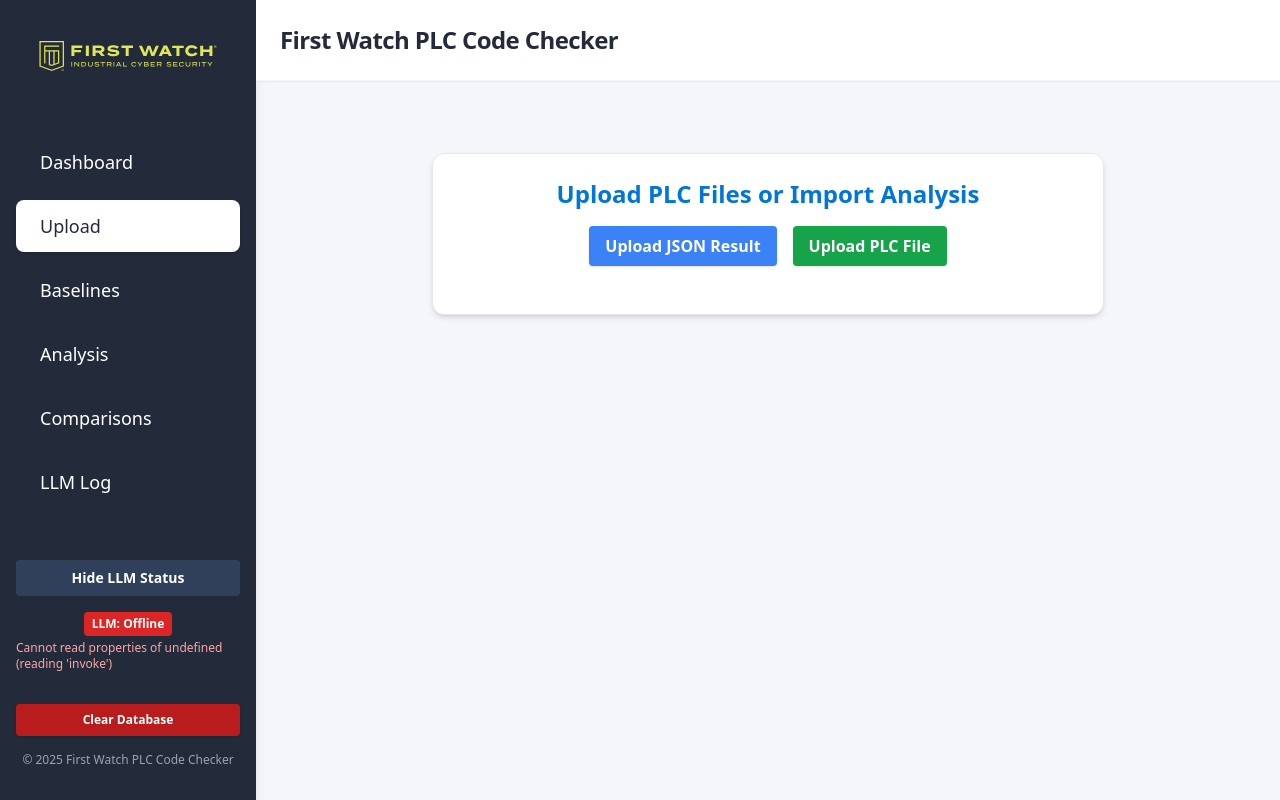
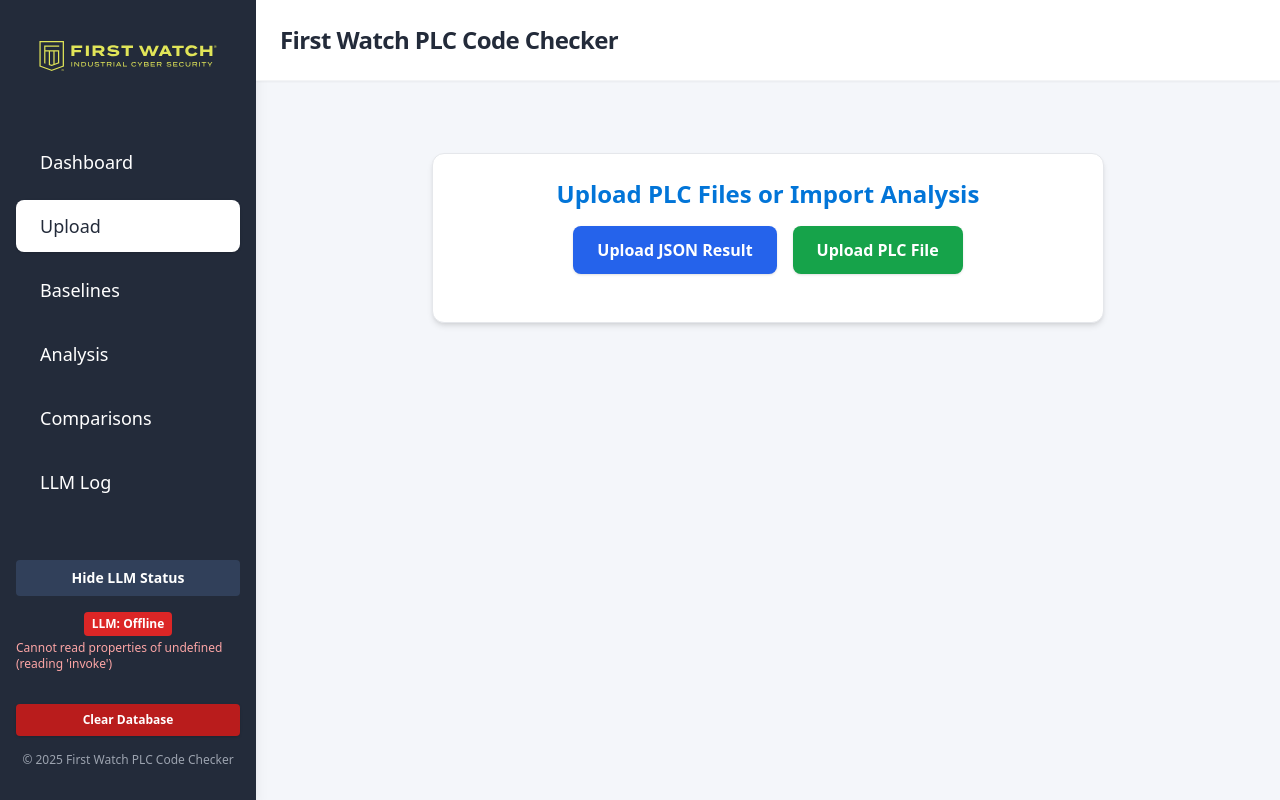
Before and after one commit to Manorstone-NZ/FW-Code-Check-Web, a React app: page /upload in a window 1280 px wide. Built offline with nearby package versions, Linux system fonts and the light colour scheme.

Commit message:
Fix: Ensure all upload action buttons are always visible and styled consistently (Save to File, Save as Baseline, etc.)

```diff
--- a/src/renderer/components/FileUploader.tsx
+++ b/src/renderer/components/FileUploader.tsx
@@ -72,11 +72,19 @@
         }
     };
 
+    // Define a shared button style for consistency
+    const baseBtn = "px-6 py-3 min-w-[160px] rounded-lg font-semibold shadow transition-colors duration-200 flex items-center justify-center gap-2 text-base";
+    const btnPrimary = `${baseBtn} bg-blue-600 text-white hover:bg-blue-700`;
+    const btnSuccess = `${baseBtn} bg-green-600 text-white hover:bg-green-700`;
+    const btnSecondary = `${baseBtn} bg-white border-2 border-green-600 text-green-600 hover:bg-green-50 hover:border-green-700`;
+    const btnGray = `${baseBtn} bg-gray-600 text-white hover:bg-gray-700`;
+    const btnDanger = `${baseBtn} bg-red-600 text-white hover:bg-red-700`;
+
     return (
         <div className="flex flex-col items-center justify-center p-6 bg-white rounded-xl shadow-md border border-gray-200 max-w-2xl mx-auto mt-8">
             <h2 className="mb-4 text-2xl font-bold text-[#0275D8]">Upload PLC Files or Import Analysis</h2>
             <div className="flex flex-row gap-4 mb-6 w-full justify-center">
-                <label className="px-4 py-2 bg-blue-500 text-white rounded cursor-pointer hover:bg-blue-700 font-semibold shadow transition">
+                <label className={btnPrimary + " cursor-pointer"}>
                     Upload JSON Result
                     <input
                         type="file"
@@ -92,7 +100,7 @@
                     className="hidden"
                     id="plc-upload-input"
                 />
-                <label htmlFor="plc-upload-input" className="px-4 py-2 bg-green-600 text-white rounded cursor-pointer hover:bg-green-700 font-semibold shadow transition">
+                <label htmlFor="plc-upload-input" className={btnSuccess + " cursor-pointer"}>
                     Upload PLC File
                 </label>
             </div>
@@ -112,7 +120,7 @@
                     </div>
                     <div className="flex flex-row flex-wrap gap-4 mt-6 w-full justify-center">
                         <button
-                            className="px-5 py-2 bg-green-600 text-white rounded-lg font-semibold shadow hover:bg-green-700 disabled:opacity-60 transition"
+                            className={btnSuccess}
                             disabled={saved}
                             onClick={async () => {
                                 if (fileName && result) {
@@ -131,8 +139,7 @@
                             {saved ? 'Saved to Database' : 'Save Analysis to Database'}
                         </button>
                         <button
-                            className="px-5 py-2 bg-white border border-green-700 text-green-700 rounded-lg font-semibold shadow hover:bg-green-50 hover:border-green-800 transition flex items-center gap-2"
-                            style={{ minWidth: 180 }}
+                            className={btnSuccess}
                             onClick={async () => {
                                 if (fileName && result) {
                                     try {
@@ -144,11 +151,11 @@
                                 }
                             }}
                         >
-                            <svg width="20" height="20" fill="none" viewBox="0 0 20 20"><rect x="3" y="3" width="14" height="14" rx="3" fill="#27ae60"/><path d="M7 10.5L9 13L13 7" stroke="#fff" strokeWidth="2" strokeLinecap="round" strokeLinejoin="round"/></svg>
                             Save as Baseline
                         </button>
                         <button
-                            className="px-5 py-2 bg-gray-500 text-white rounded-lg font-semibold shadow hover:bg-gray-700 transition"
+                            className={btnGray}
+                            style={{ opacity: 1, visibility: 'visible', display: 'flex', backgroundColor: '#6B7280', color: '#fff', border: 'none' }}
                             onClick={() => {
                                 if (result && fileName) {
                                     const blob = new Blob([JSON.stringify(result, null, 2)], { type: 'application/json' });
@@ -166,7 +173,7 @@
                             Save to File
                         </button>
                         <button
-                            className="px-5 py-2 bg-blue-700 text-white rounded-lg font-semibold shadow hover:bg-blue-900 transition"
+                            className={btnPrimary}
                             onClick={() => setShowRaw(true)}
                         >
                             Show Raw Output
@@ -176,14 +183,14 @@
                         <div className="fixed inset-0 z-50 flex items-center justify-center bg-black bg-opacity-40">
                             <div className="bg-white rounded-xl shadow-lg max-w-2xl w-full p-6 relative">
                                 <button
-                                    className="absolute top-2 right-2 text-gray-500 hover:text-gray-800 text-2xl font-bold"
+                                    className={btnDanger + " absolute top-4 right-4 w-10 h-10 !p-0 flex items-center justify-center text-2xl"}
                                     onClick={() => setShowRaw(false)}
                                     aria-label="Close"
                                 >×</button>
                                 <h2 className="text-lg font-bold mb-4">Raw LLM Output</h2>
                                 <pre className="bg-gray-100 p-4 rounded text-xs overflow-x-auto max-h-96">{JSON.stringify(result, null, 2)}</pre>
                                 <button
-                                    className="mt-4 px-4 py-2 bg-blue-600 text-white rounded hover:bg-blue-700"
+                                    className={btnPrimary + " mt-4"}
                                     onClick={() => {
                                         navigator.clipboard.writeText(JSON.stringify(result, null, 2));
                                         alert('Raw output copied to clipboard!');
```
